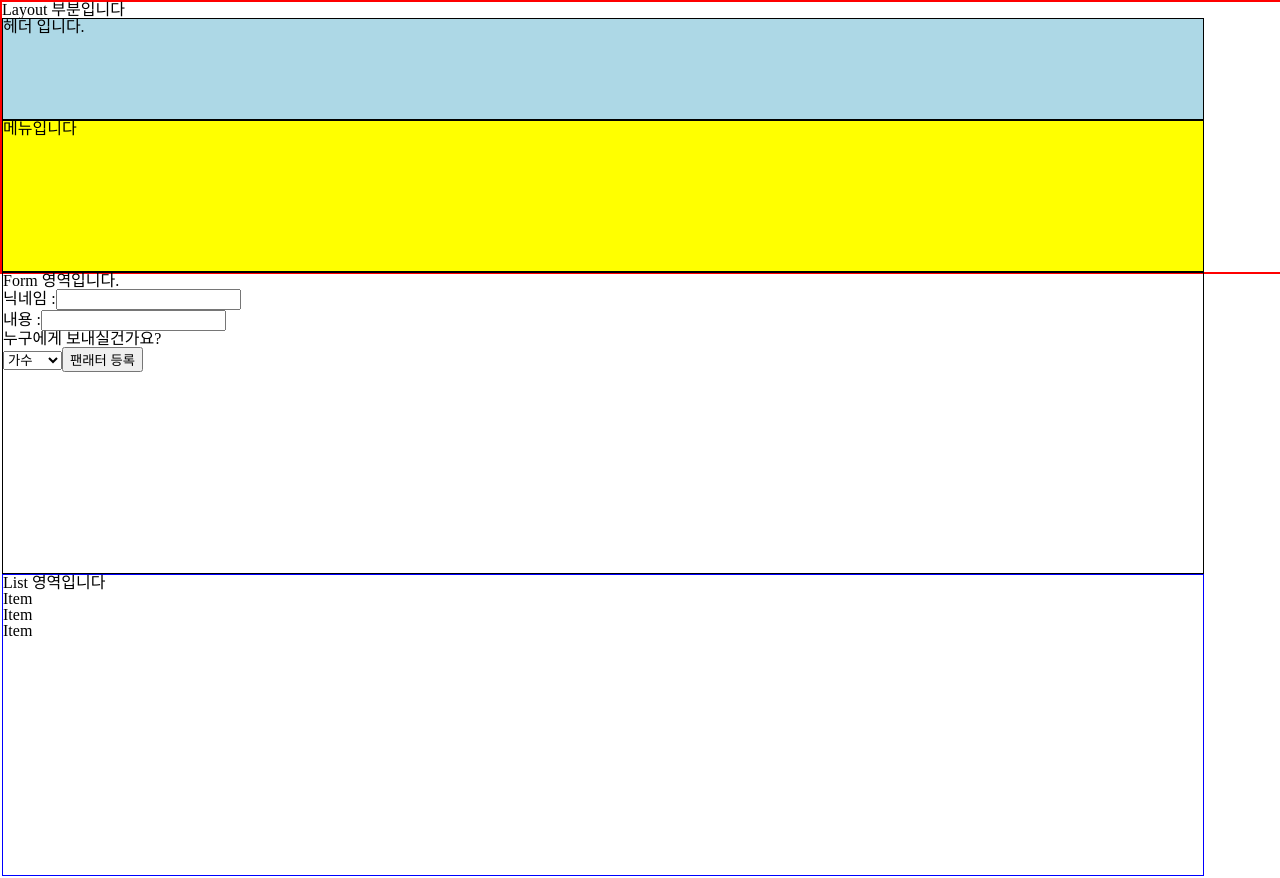
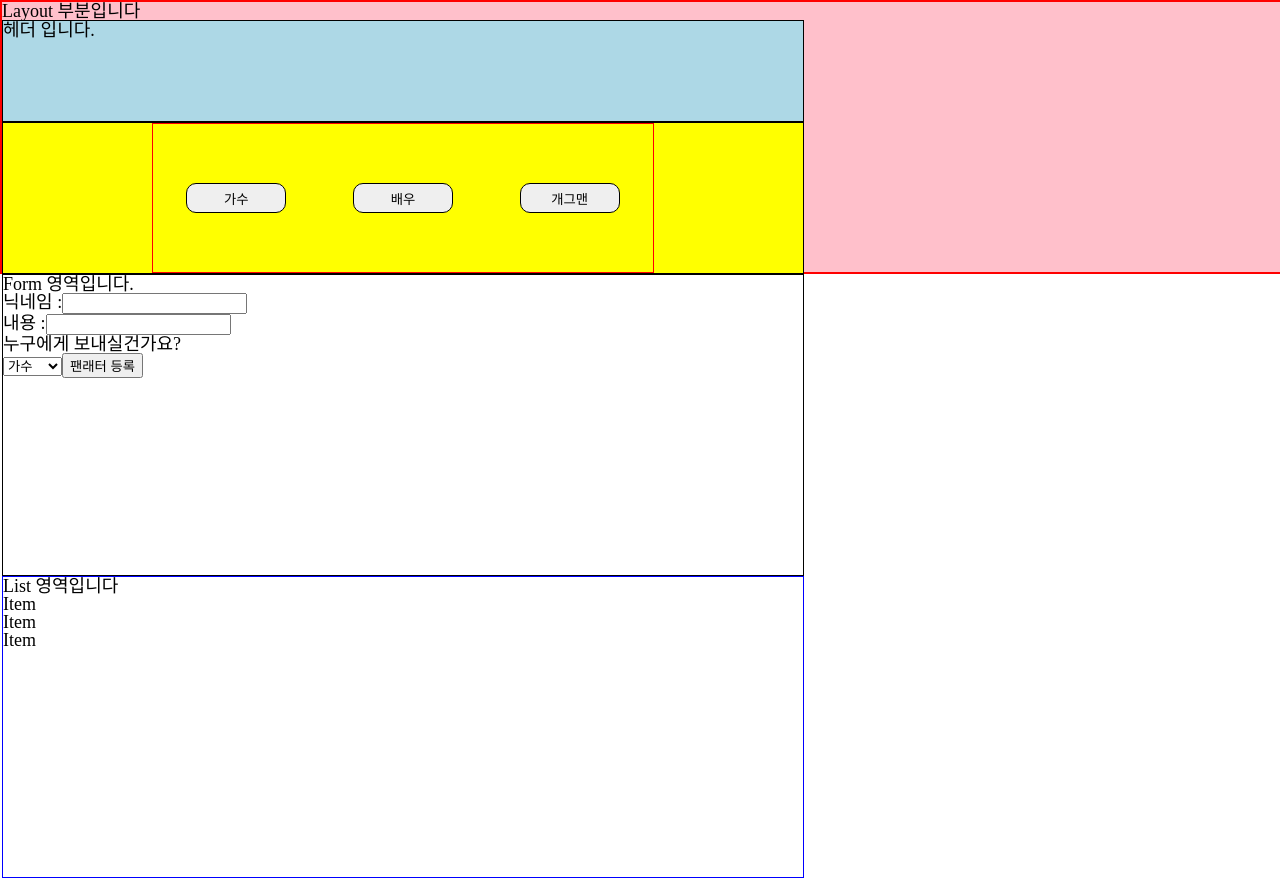
Before and after one commit to dpwl032/thunk-fanLetter-project, a React (Create React App) app: page / in a window 1280 px wide. Shown: the top 878 px of the page. Built offline with nearby package versions, Linux system fonts and the light colour scheme.

Commit message:
조건부 스타일링 적용중

```diff
--- a/src/App.js
+++ b/src/App.js
@@ -1,10 +1,15 @@
 import logo from "./logo.svg";
 import "./App.css";
-import Layout from "./components/Layout";
 import Router from "./shared/Router";
+import GlobalStyle from "components/GlobalStyle";
 
 function App() {
-  return <Router />;
+  return (
+    <>
+      <GlobalStyle />
+      <Router />
+    </>
+  );
 }
 
 export default App;
--- a/src/components/Form.jsx
+++ b/src/components/Form.jsx
@@ -1,18 +1,19 @@
 import React from "react";
+import styled from "styled-components";
+
+const StForm = styled.div`
+  width: 800px;
+  height: 300px;
+  border: 1px solid black;
+`;
 
 function Form() {
   return (
     <>
-      <div
-        style={{
-          width: "1200px",
-          height: " 300px",
-          border: "1px solid black",
-        }}
-      >
+      <StForm>
         Form 영역입니다.
         <br />
-        <from>
+        <form>
           <label>닉네임 :</label>
           <input type="text" /> <br />
           <label>내용 :</label>
@@ -25,8 +26,8 @@ function Form() {
             <option value="comedian">개그맨</option>
           </select>
           <button>팬래터 등록</button>
-        </from>
-      </div>
+        </form>
+      </StForm>
     </>
   );
 }
--- /dev/null
+++ b/src/components/GlobalStyle.jsx
@@ -0,0 +1,13 @@
+import { createGlobalStyle } from "styled-components";
+
+const GlobalStyle = createGlobalStyle`
+body{
+    font-size : large;
+}
+
+div{
+
+}
+`;
+
+export default GlobalStyle;
--- a/src/components/Header.jsx
+++ b/src/components/Header.jsx
@@ -1,18 +1,17 @@
 import React from "react";
+import styled from "styled-components";
+
+const StHeader = styled.div`
+  border: 1px solid black;
+  height: 100px;
+  background-color: lightblue;
+  width: 800px;
+`;
 
 function Header() {
   return (
     <>
-      <div
-        style={{
-          border: "1px solid black",
-          width: "1200px",
-          height: "100px",
-          backgroundColor: "lightblue",
-        }}
-      >
-        헤더 입니다.
-      </div>
+      <StHeader>헤더 입니다.</StHeader>
     </>
   );
 }
--- a/src/components/Layout.jsx
+++ b/src/components/Layout.jsx
@@ -4,17 +4,19 @@ import Nav from "./Nav";
 import Form from "./Form";
 import List from "./List";
 import Item from "./Item";
+import styled from "styled-components";
+
+const StLayout = styled.div`
+  width: 100%;
+  height: 270px;
+  border: 2px solid red;
+  background-color: pink;
+`;
 
 function Layout() {
   return (
     <>
-      <div
-        style={{
-          border: "2px solid red",
-          width: "1300px",
-          height: "270px",
-        }}
-      >
+      <StLayout>
         Layout 부분입니다
         <div>
           <Header />
@@ -22,7 +24,7 @@ function Layout() {
           <Form />
           <List />
         </div>
-      </div>
+      </StLayout>
     </>
   );
 }
--- a/src/components/List.jsx
+++ b/src/components/List.jsx
@@ -1,16 +1,17 @@
 import React from "react";
 import Item from "./Item";
+import styled from "styled-components";
+
+const StList = styled.div`
+  border: 1px solid blue;
+  width: 800px;
+  height: 300px;
+`;
 
 function List() {
   return (
     <>
-      <div
-        style={{
-          border: "1px solid blue",
-          width: "1200px",
-          height: "300px",
-        }}
-      >
+      <StList>
         List 영역입니다
         <ul>
           <li>
@@ -23,7 +24,7 @@ function List() {
             <Item />
           </li>
         </ul>
-      </div>
+      </StList>
     </>
   );
 }
--- a/src/components/Nav.jsx
+++ b/src/components/Nav.jsx
@@ -1,18 +1,53 @@
 import React from "react";
+import styled from "styled-components";
+
+const StNav = styled.div`
+  height: 150px;
+  width: 800px;
+  background: yellow;
+  border: 1px solid black;
+  display: flex;
+  justify-content: center;
+`;
+
+const StUl = styled.ul`
+  justify-content: space-around;
+  width: 500px;
+  border: 1px solid red;
+  display: flex;
+  align-items: center;
+
+  ${(props) => props.hoverItem}:hover {
+    border-radius: 10px;
+    color: white;
+    background-color: red;
+  }
+`;
+
+const StButton = styled.button`
+  border: 1px solid black;
+  width: 100px;
+  height: 30px;
+  border-radius: 10px;
+  text-align: center;
+`;
 
 function Nav() {
   return (
     <>
-      <div
-        style={{
-          width: "1200px",
-          height: "150px",
-          background: " yellow",
-          border: "1px solid black",
-        }}
-      >
-        메뉴입니다
-      </div>
+      <StNav>
+        <StUl>
+          <li>
+            <StButton hoverItem="singer">가수</StButton>
+          </li>
+          <li>
+            <StButton hoverItem="actor">배우</StButton>
+          </li>
+          <li>
+            <StButton hoverItem="comedian">개그맨</StButton>
+          </li>
+        </StUl>
+      </StNav>
     </>
   );
 }
```
